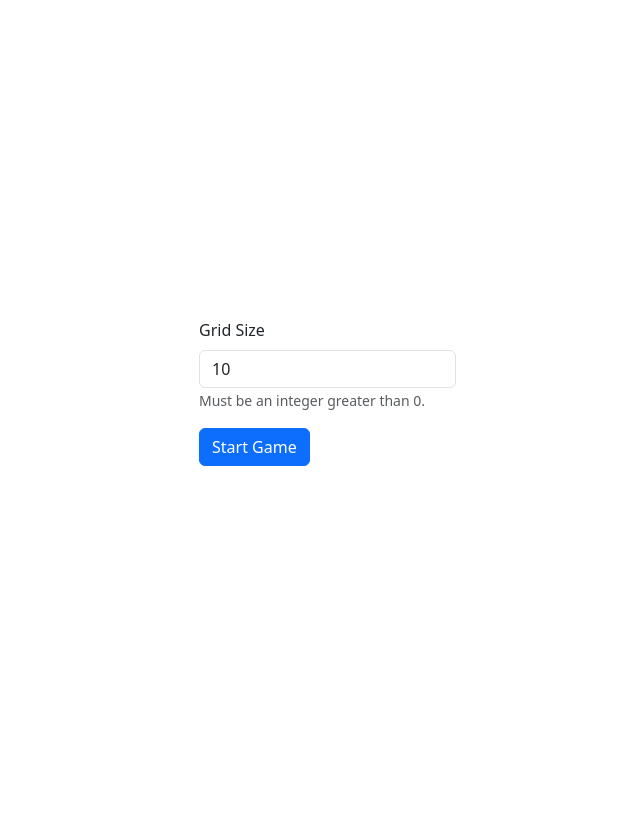
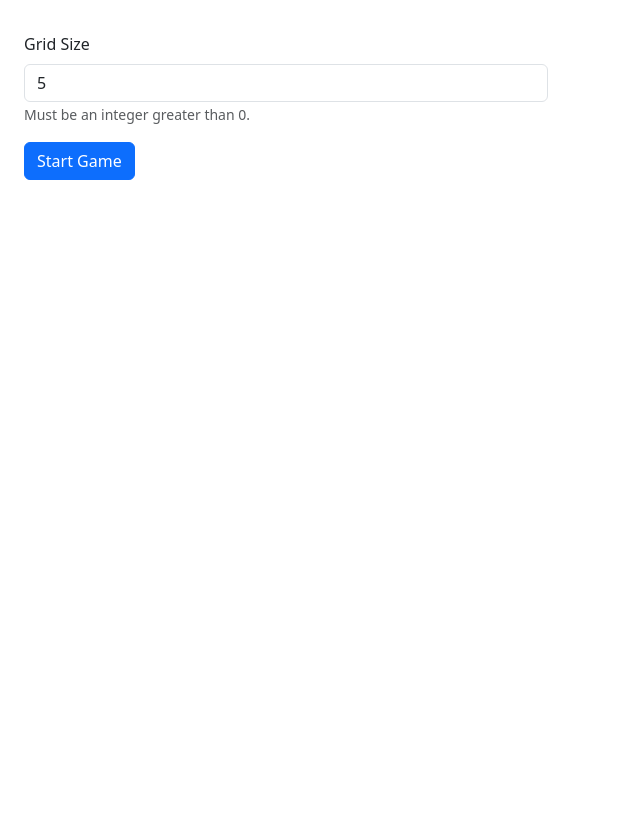
Before and after one commit to isfelaco/CS-4640, a PHP site: page /hw7/index.html in a window 1280 px wide. Shown: the whole page, without its empty margins (0-640 px from the left). Before the commit the page ends 466 px from the top, so only its background shows below. Run offline with PHP 8.4, Linux system fonts and the light colour scheme.

Commit message:
more styling

```diff
--- a/web/www/hw7/index.html
+++ b/web/www/hw7/index.html
@@ -29,28 +29,35 @@
   </head>
 
   <body>
-    <div class="mb-3">
+    <div class="col container m-3">
+      <div class="row">
+        <div class="alert alert-success" role="alert" style="display: none">
+          Game Over!
+        </div>
+      </div>
+      <div class="row">
+        <div class="col mb-3 g-3">
           <form id="setup-form">
-        <div class="col mb-3">
+            <div class="mb-3 g-3">
               <label for="size-input" class="form-label">Grid Size</label>
               <input
                 type="number"
                 name="size-input"
-            value="10"
+                value="5"
                 class="form-control"
               />
-          <span class="form-text"> Must be an integer greater than 0. </span>
+              <span class="form-text">
+                Must be an integer greater than 0.
+              </span>
             </div>
 
             <button type="submit" class="btn btn-primary col" id="setup-btn">
               Start Game
             </button>
           </form>
-
-      <div class="alert alert-success" role="alert" style="display: none">
-        Game Over!
+        </div>
+        <table class="table grid-container" id="grid-container"></table>
       </div>
     </div>
-    <table class="table grid-container" id="grid-container"></table>
   </body>
 </html>
--- a/web/www/hw7/main.css
+++ b/web/www/hw7/main.css
@@ -1,7 +1,7 @@
-body {
+.container {
   height: 100vh;
-  display: flex;
-  flex-direction: row;
+  /* display: flex; */
+  /* flex-direction: row; */
   justify-content: center;
   align-items: center;
   gap: 25px;
```
Also changed, not shown: web/www/hw7/lightsout.js (+21 -18 lines). Lines whose indentation alone changed are shown as unchanged.
